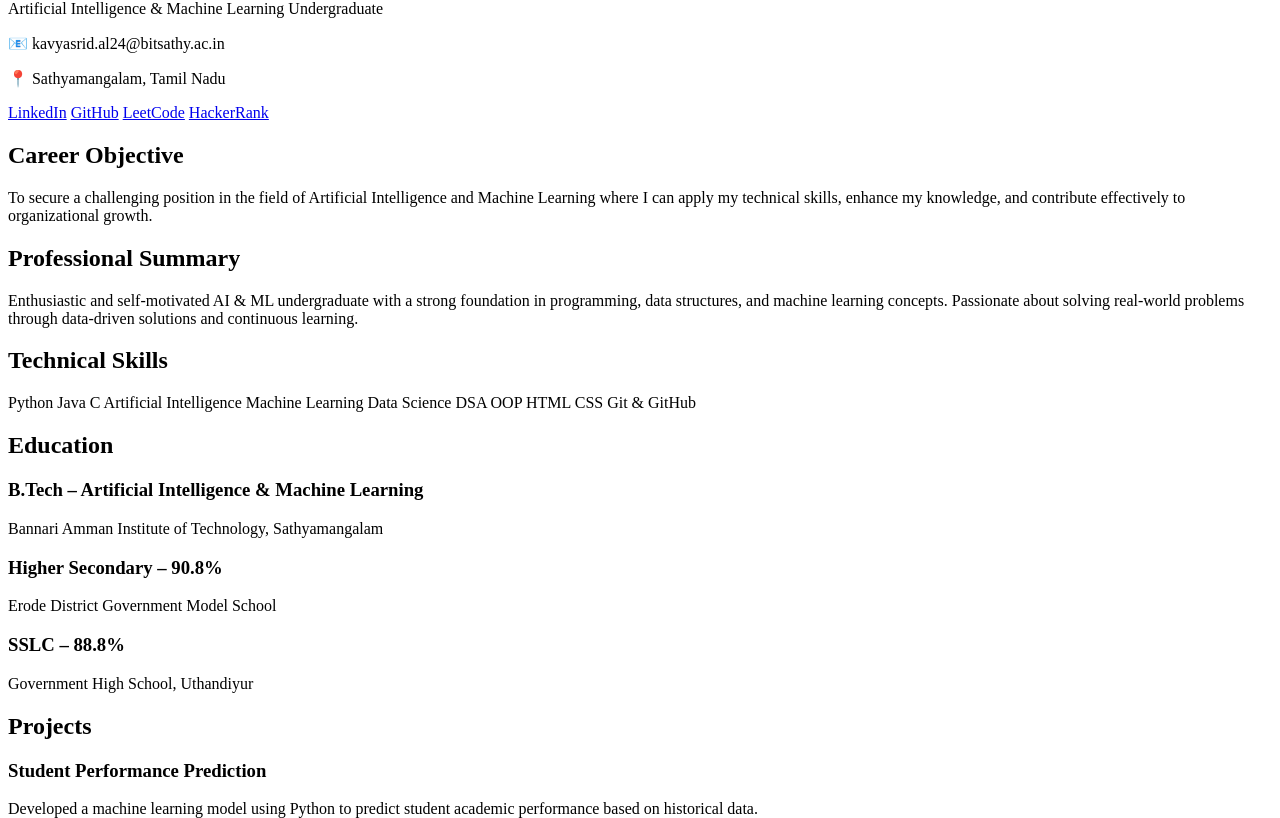
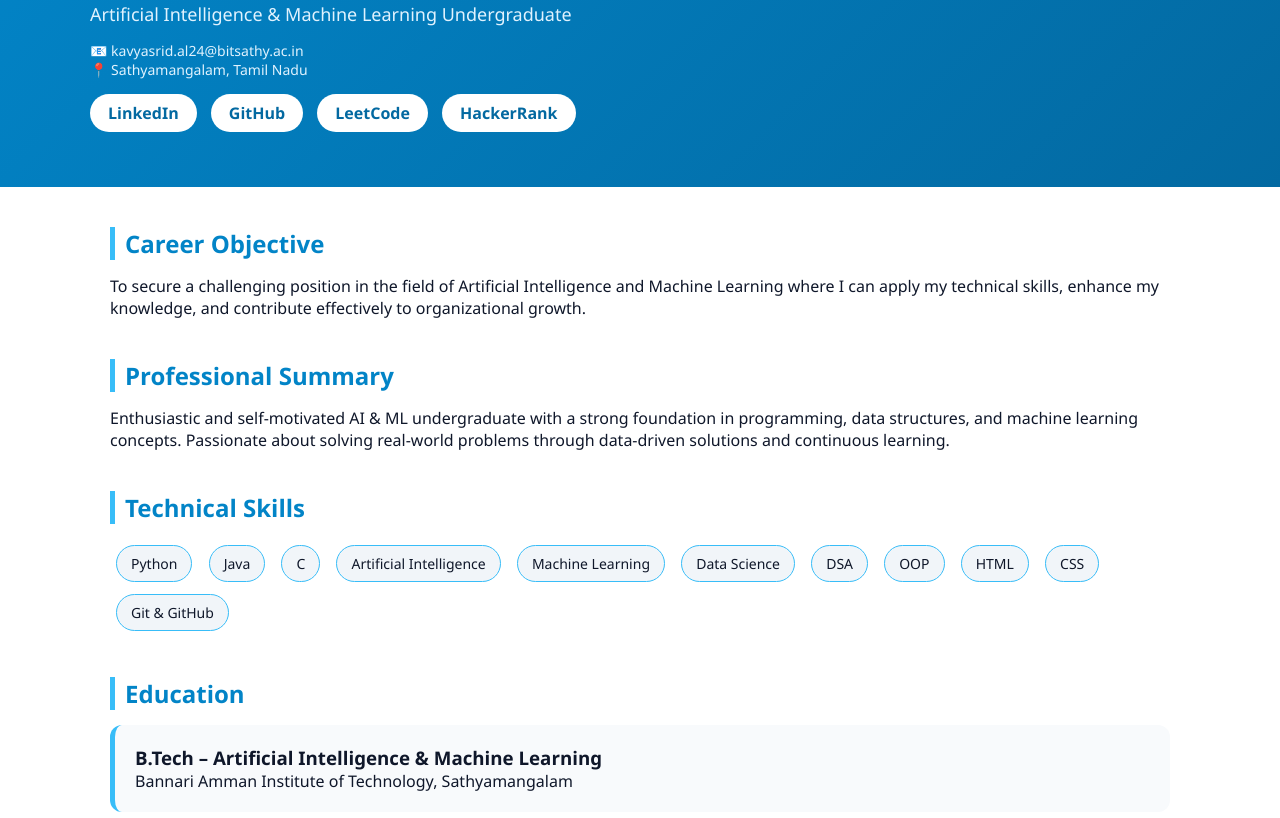
Before and after one commit to kavyasri261106/Portfolio, a plain HTML site: page index.html in a window 1280 px wide. Shown: the part 106-924 px from the top of the page. Drawn offline with Linux system fonts and the light colour scheme.

Commit message:
Update index.html

```diff
--- a/index.html
+++ b/index.html
@@ -1,16 +1,126 @@
-=<!DOCTYPE html>
+<!DOCTYPE html>
 <html lang="en">
 <head>
     <meta charset="UTF-8">
     <meta name="viewport" content="width=device-width, initial-scale=1.0">
     <title>Kavya Sri D | Professional Portfolio</title>
-    <link rel="stylesheet" href="style.css">
+
+    <style>
+        * {
+            margin: 0;
+            padding: 0;
+            box-sizing: border-box;
+            font-family: "Segoe UI", sans-serif;
+        }
+
+        body {
+            background: #ffffff;
+            color: #0f172a;
+        }
+
+        /* HEADER */
+        header {
+            background: linear-gradient(135deg, #0284c7, #0369a1);
+            padding: 45px 20px;
+        }
+
+        .header-content {
+            max-width: 1100px;
+            margin: auto;
+        }
+
+        h1 {
+            font-size: 40px;
+            color: #ffffff;
+        }
+
+        .role {
+            font-size: 18px;
+            margin: 8px 0 15px;
+            color: #e0f2fe;
+        }
+
+        .contact p {
+            font-size: 14px;
+            color: #e0f2fe;
+        }
+
+        /* SOCIAL LINKS */
+        .social-links {
+            margin-top: 15px;
+        }
+
+        .social-links a {
+            display: inline-block;
+            margin-right: 10px;
+            margin-bottom: 10px;
+            padding: 8px 18px;
+            text-decoration: none;
+            background: #ffffff;
+            color: #0369a1;
+            border-radius: 20px;
+            font-weight: 600;
+            transition: 0.3s;
+        }
+
+        .social-links a:hover {
+            background: #e0f2fe;
+            transform: translateY(-2px);
+        }
+
+        /* MAIN CONTENT */
+        .container {
+            max-width: 1100px;
+            margin: auto;
+            padding: 40px 20px;
+        }
+
+        section {
+            margin-bottom: 40px;
+        }
+
+        h2 {
+            color: #0284c7;
+            margin-bottom: 15px;
+            border-left: 5px solid #38bdf8;
+            padding-left: 10px;
+        }
+
+        /* SKILLS */
+        .skills span {
+            display: inline-block;
+            background: #f1f5f9;
+            margin: 6px;
+            padding: 8px 14px;
+            border-radius: 20px;
+            border: 1px solid #38bdf8;
+            font-size: 14px;
+        }
+
+        /* CARD */
+        .card {
+            background: #f8fafc;
+            padding: 20px;
+            border-radius: 12px;
+            margin-bottom: 15px;
+            border-left: 5px solid #38bdf8;
+        }
+
+        /* FOOTER */
+        footer {
+            text-align: center;
+            padding: 20px;
+            background: #f1f5f9;
+            color: #475569;
+            font-size: 14px;
+        }
+    </style>
 </head>
+
 <body>
 
-<header class="header">
+<header>
     <div class="header-content">
-        <div class="details">
         <h1>Kavya Sri D</h1>
         <p class="role">Artificial Intelligence & Machine Learning Undergraduate</p>
 
@@ -24,7 +134,6 @@
             <a href="https://github.com/kavyasri261106" target="_blank">GitHub</a>
             <a href="https://leetcode.com/u/fCxTwIr2i7/" target="_blank">LeetCode</a>
             <a href="https://www.hackerrank.com/profile/kavyasrid_al24" target="_blank">HackerRank</a>
-            </div>
         </div>
     </div>
 </header>
@@ -94,8 +203,7 @@
         <div class="card">
             <h3>Personal Portfolio Website</h3>
             <p>
-                Designed and developed a professional portfolio website using HTML and CSS
-                to showcase skills, projects, and coding profiles.
+                Designed and developed a professional portfolio website using HTML and CSS.
             </p>
         </div>
     </section>
@@ -104,7 +212,7 @@
         <h2>Certifications & Workshops</h2>
         <div class="card">
             <p>✔ Artificial Intelligence & Data Science Workshops</p>
-            <p>✔ Digital Marketing & LinkedIn Profile Optimization Workshop</p>
+            <p>✔ Digital Marketing & LinkedIn Profile Optimization</p>
             <p>✔ Python Programming Training</p>
         </div>
     </section>
```
Lines whose indentation alone changed are shown as unchanged.
